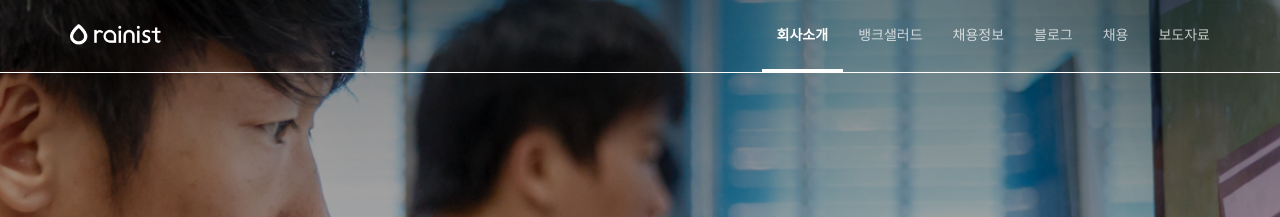
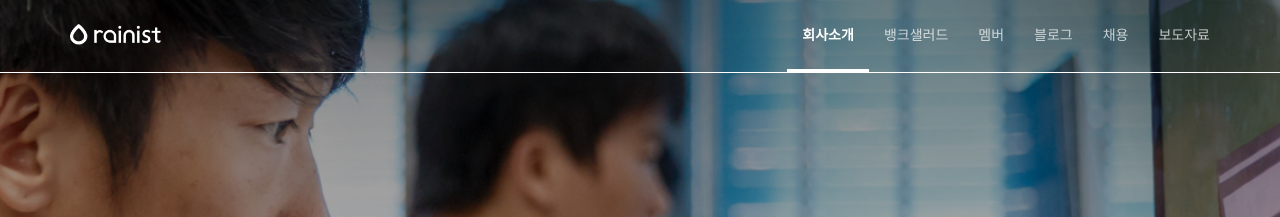
Before and after one commit to gpeddler/rainist.github.io, a Jekyll site: the page built from index.html, in a window 1280 px wide. Shown: the top 217 px of the page. Built offline with Jekyll 4.4.1, drawn with Linux system fonts in a browser that asks for light colours; nearby versions of some CDN libraries; the list of posts is cut into pages by our own code.

Commit message:
fix: ui position, word fixed

```diff
--- a/_layouts/default.html
+++ b/_layouts/default.html
@@ -75,7 +75,7 @@
                       {% if page.url == '/member/' %}
                       class="active"
                       {% endif %}>
-                      <a href="/member">채용정보</a>
+                      <a href="/member">멤버</a>
                     </li>
 
                     <li
--- a/index.html
+++ b/index.html
@@ -60,9 +60,7 @@
         <div class="container">
             <h2 class="title">CONTACT US</h2>
             <div class="row">
-                <ul class="col-md-4 col-xs-12">
-                    <li class="map-list-item col-md-12 col-sm-12 col-xs-12">
-                        <div class="map-item">
+                <div class="col-md-4 col-xs-12 map-item">
                     <h3>레이니스트</h3>
                     <p>
                         서울특별시 강남구 선릉로 107길 13 4층
@@ -72,8 +70,6 @@
                         tax. 02-9999-8888
                     </p>
                 </div>
-                    </li>
-                </ul>
                 <div class="col-md-8 col-xs-12" id="map"></div>
             </div>
         </div>
```
Lines whose indentation alone changed are shown as unchanged.
